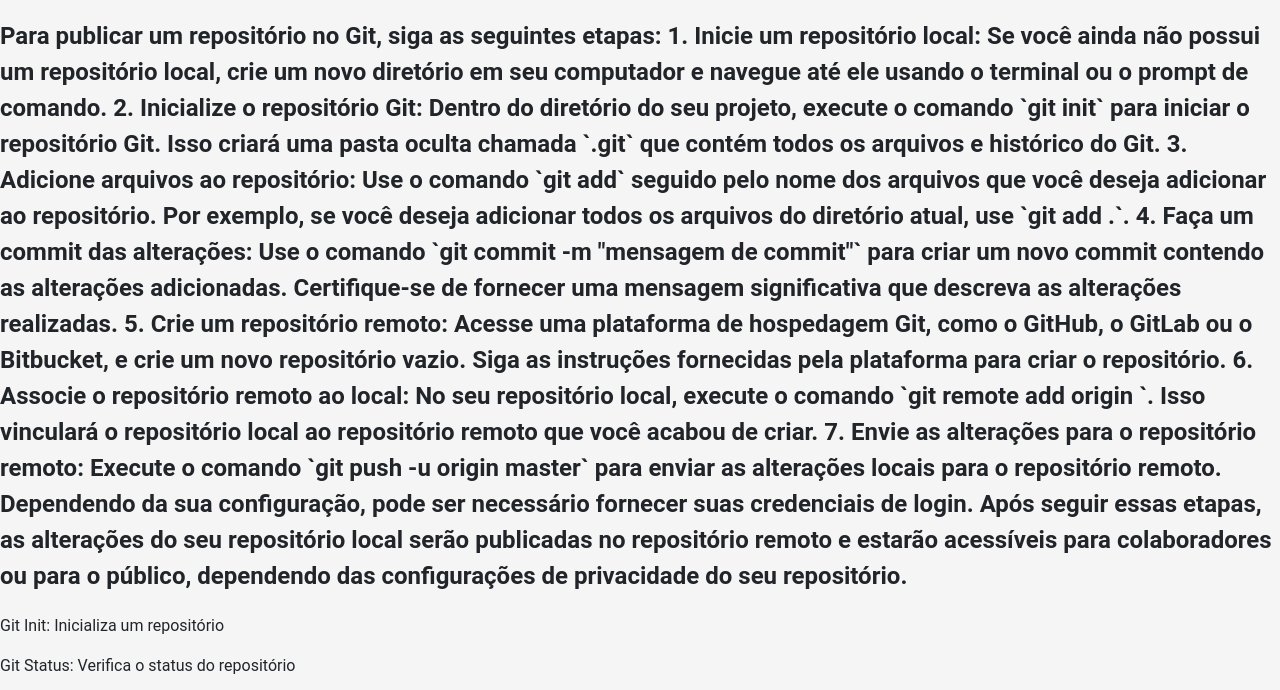
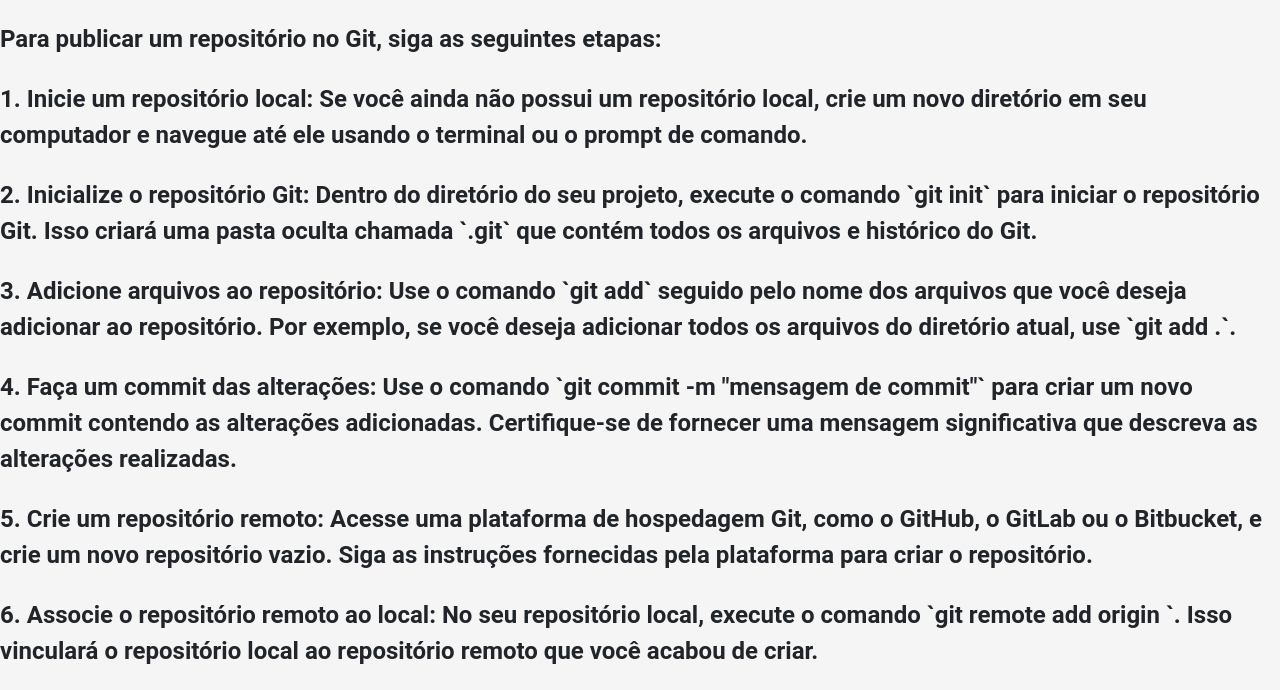
Before and after one commit to joao-carlos-eng/curso-git-alura, a plain HTML site: page index.html in a window 1280 px wide. Shown: the part 51-741 px from the top of the page. Drawn offline with Linux system fonts and the light colour scheme.

```diff
--- a/index.html
+++ b/index.html
@@ -7,23 +7,23 @@
     <h1>Curso Git Alura</h1>
 
     <h2>
-        Para publicar um repositório no Git, siga as seguintes etapas:
+        <p>Para publicar um repositório no Git, siga as seguintes etapas:
 
-        1. Inicie um repositório local: Se você ainda não possui um repositório local, crie um novo diretório em seu computador e navegue até ele usando o terminal ou o prompt de comando.
+        <p>1. Inicie um repositório local: Se você ainda não possui um repositório local, crie um novo diretório em seu computador e navegue até ele usando o terminal ou o prompt de comando.
 
-        2. Inicialize o repositório Git: Dentro do diretório do seu projeto, execute o comando `git init` para iniciar o repositório Git. Isso criará uma pasta oculta chamada `.git` que contém todos os arquivos e histórico do Git.
+        <p>2. Inicialize o repositório Git: Dentro do diretório do seu projeto, execute o comando `git init` para iniciar o repositório Git. Isso criará uma pasta oculta chamada `.git` que contém todos os arquivos e histórico do Git.
 
-        3. Adicione arquivos ao repositório: Use o comando `git add` seguido pelo nome dos arquivos que você deseja adicionar ao repositório. Por exemplo, se você deseja adicionar todos os arquivos do diretório atual, use `git add .`.
+        <p>3. Adicione arquivos ao repositório: Use o comando `git add` seguido pelo nome dos arquivos que você deseja adicionar ao repositório. Por exemplo, se você deseja adicionar todos os arquivos do diretório atual, use `git add .`.
 
-        4. Faça um commit das alterações: Use o comando `git commit -m "mensagem de commit"` para criar um novo commit contendo as alterações adicionadas. Certifique-se de fornecer uma mensagem significativa que descreva as alterações realizadas.
+        <p>4. Faça um commit das alterações: Use o comando `git commit -m "mensagem de commit"` para criar um novo commit contendo as alterações adicionadas. Certifique-se de fornecer uma mensagem significativa que descreva as alterações realizadas.
 
-        5. Crie um repositório remoto: Acesse uma plataforma de hospedagem Git, como o GitHub, o GitLab ou o Bitbucket, e crie um novo repositório vazio. Siga as instruções fornecidas pela plataforma para criar o repositório.
+        <p>5. Crie um repositório remoto: Acesse uma plataforma de hospedagem Git, como o GitHub, o GitLab ou o Bitbucket, e crie um novo repositório vazio. Siga as instruções fornecidas pela plataforma para criar o repositório.
 
-        6. Associe o repositório remoto ao local: No seu repositório local, execute o comando `git remote add origin <URL do repositório remoto>`. Isso vinculará o repositório local ao repositório remoto que você acabou de criar.
+        <p>6. Associe o repositório remoto ao local: No seu repositório local, execute o comando `git remote add origin <URL do repositório remoto>`. Isso vinculará o repositório local ao repositório remoto que você acabou de criar.
 
-        7. Envie as alterações para o repositório remoto: Execute o comando `git push -u origin master` para enviar as alterações locais para o repositório remoto. Dependendo da sua configuração, pode ser necessário fornecer suas credenciais de login.
+        <p>7. Envie as alterações para o repositório remoto: Execute o comando `git push -u origin master` para enviar as alterações locais para o repositório remoto. Dependendo da sua configuração, pode ser necessário fornecer suas credenciais de login.
 
-        Após seguir essas etapas, as alterações do seu repositório local serão publicadas no repositório remoto e estarão acessíveis para colaboradores ou para o público, dependendo das configurações de privacidade do seu repositório.
+        <p>Após seguir essas etapas, as alterações do seu repositório local serão publicadas no repositório remoto e estarão acessíveis para colaboradores ou para o público, dependendo das configurações de privacidade do seu repositório.
     </h2>
 
     <p>Git Init: Inicializa um repositório</p>
```
